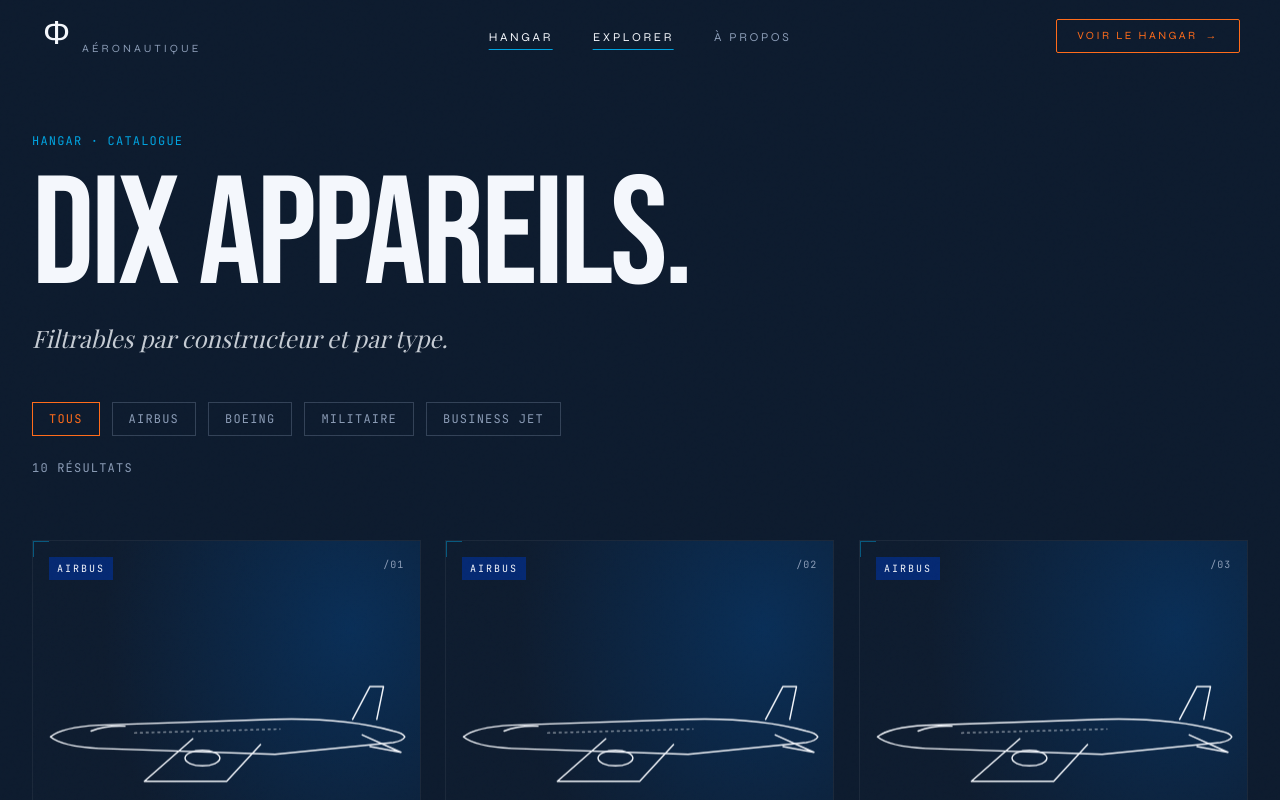
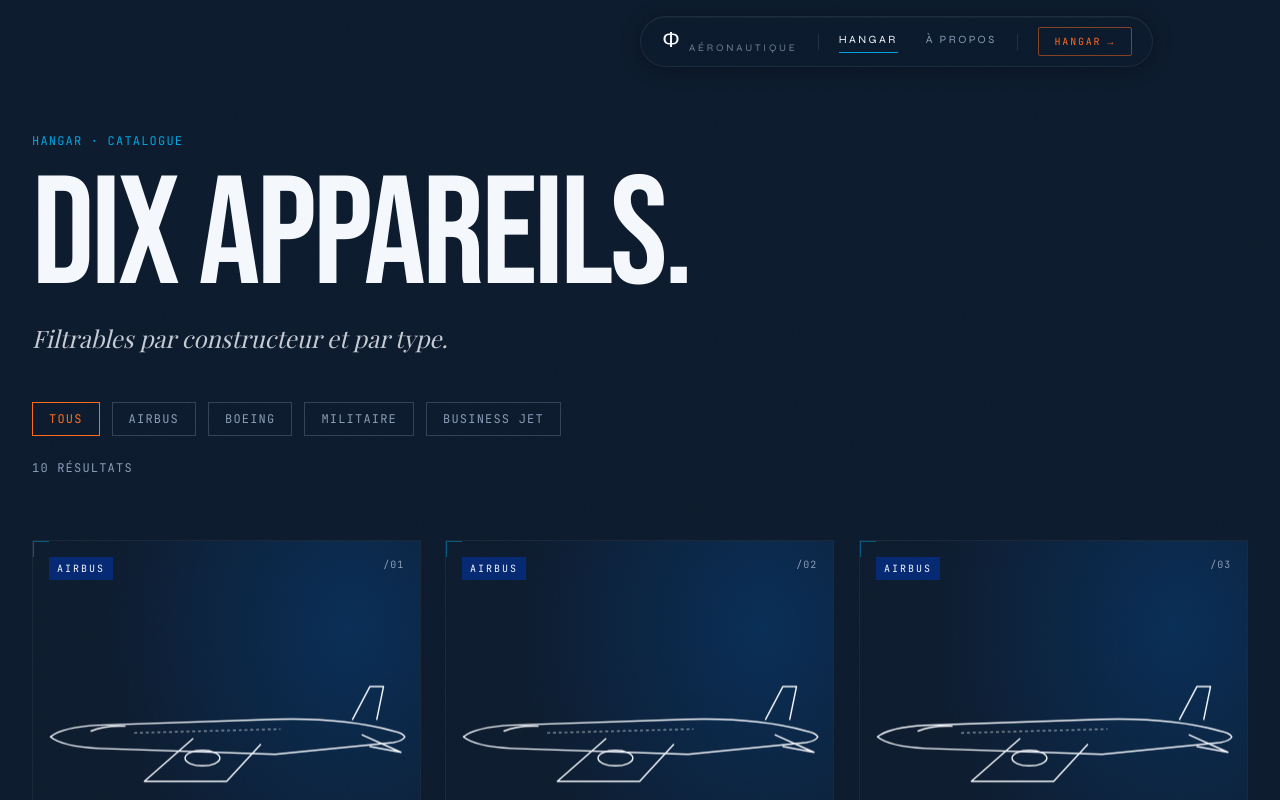
Before and after one commit to issadyacine473-lab/Claude-code, a React (Vite) app in the folder phi-aeronautique/: page /hangar in a window 1280 px wide. Shown: the top 800 px of the page. Built offline with nearby package versions, Linux system fonts and the light colour scheme; a web font is replaced by a local one.

Commit message:
feat: update Navbar.tsx

```diff
--- a/phi-aeronautique/src/components/Navbar.tsx
+++ b/phi-aeronautique/src/components/Navbar.tsx
@@ -1,40 +1,42 @@
 import { useEffect, useRef, useState } from 'react';
-import { NavLink, Link } from 'react-router-dom';
+import { NavLink, Link, useLocation } from 'react-router-dom';
 import { motion, AnimatePresence, useReducedMotion } from 'framer-motion';
 import { Menu, X } from 'lucide-react';
 
 const EASE = [0.22, 1, 0.36, 1] as const;
 
-const NAV_LINKS: { label: string; to: string }[] = [
+const NAV_LINKS = [
   { label: 'Hangar', to: '/hangar' },
-  { label: 'Explorer', to: '/hangar' },
   { label: 'À propos', to: '/a-propos' },
 ];
 
-function PhiLogo() {
+function PhiMark() {
   return (
-    <Link to="/" className="flex items-baseline gap-2 select-none">
+    <Link
+      to="/"
+      aria-label="Φ Aéronautique — Accueil"
+      className="flex items-baseline gap-2 select-none group"
+    >
       <svg
-        width="34"
-        height="38"
-        viewBox="0 0 34 38"
+        width="20"
+        height="24"
+        viewBox="0 0 20 24"
         fill="none"
-        aria-label="Phi Aéronautique"
-        className="overflow-visible"
+        aria-hidden="true"
+        className="transition-opacity duration-200 group-hover:opacity-70"
       >
         <text
-          x="17"
-          y="30"
+          x="10"
+          y="20"
           textAnchor="middle"
           fontFamily="'Bebas Neue', sans-serif"
-          fontSize="34"
+          fontSize="22"
           fill="#F4F7FC"
-          style={{ letterSpacing: '0.02em' }}
         >
           Φ
         </text>
       </svg>
-      <span className="font-body text-[11px] uppercase tracking-[0.28em] text-phi-grey">
+      <span className="font-body text-[10px] uppercase tracking-[0.28em] text-phi-grey/80 hidden sm:block transition-colors duration-200 group-hover:text-phi-grey">
         Aéronautique
       </span>
     </Link>
@@ -45,14 +47,17 @@ export default function Navbar() {
   const [scrolled, setScrolled] = useState(false);
   const [open, setOpen] = useState(false);
   const reduce = useReducedMotion();
+  const location = useLocation();
   const ticking = useRef(false);
+
+  useEffect(() => { setOpen(false); }, [location.pathname]);
 
   useEffect(() => {
     const onScroll = () => {
       if (ticking.current) return;
       ticking.current = true;
       requestAnimationFrame(() => {
-        setScrolled(window.scrollY > 30);
+        setScrolled(window.scrollY > 50);
         ticking.current = false;
       });
     };
@@ -61,46 +66,48 @@ export default function Navbar() {
     return () => window.removeEventListener('scroll', onScroll);
   }, []);
 
-  // Lock scroll when mobile drawer is open
   useEffect(() => {
     if (open) {
-      const original = document.body.style.overflow;
+      const saved = document.body.style.overflow;
       document.body.style.overflow = 'hidden';
-      return () => {
-        document.body.style.overflow = original;
-      };
+      return () => { document.body.style.overflow = saved; };
     }
   }, [open]);
 
   return (
     <>
-      <motion.header
-        initial={reduce ? false : { opacity: 0, y: -20 }}
+      {/* ── Floating pill ────────────────────────────── */}
+      <motion.div
+        className="fixed z-50 left-1/2 -translate-x-1/2"
+        style={{ top: '16px' }}
+        initial={reduce ? false : { opacity: 0, y: -16 }}
         animate={{ opacity: 1, y: 0 }}
         transition={{ duration: 0.6, ease: EASE }}
+      >
+        {/* Pill container */}
+        <div
           className={[
-          'fixed top-0 left-0 right-0 z-40',
-          'transition-[background-color,backdrop-filter,border-color] duration-300',
+            'flex items-center gap-5 rounded-full transition-all duration-500',
+            'px-5 py-2.5',
             scrolled
-            ? 'backdrop-blur-md bg-phi-slate/70 border-b border-phi-sky/20'
-            : 'bg-transparent border-b border-transparent',
+              ? 'bg-[rgba(13,27,46,0.88)] backdrop-blur-2xl border border-[rgba(0,163,224,0.2)] shadow-[0_6px_40px_rgba(0,0,0,0.45),inset_0_1px_0_rgba(255,255,255,0.06)]'
+              : 'bg-[rgba(13,27,46,0.42)] backdrop-blur-xl  border border-[rgba(255,255,255,0.07)] shadow-[0_2px_20px_rgba(0,0,0,0.3),inset_0_1px_0_rgba(255,255,255,0.04)]',
           ].join(' ')}
         >
-        <nav className="max-w-[1400px] mx-auto px-6 lg:px-10 h-[72px] flex items-center justify-between">
-          {/* Left: logo */}
-          <PhiLogo />
+          <PhiMark />
 
-          {/* Center: nav links */}
-          <ul className="hidden md:flex items-center gap-10 absolute left-1/2 -translate-x-1/2">
+          {/* Divider */}
+          <span className="w-px h-4 bg-white/10 hidden md:block" aria-hidden="true" />
+
+          {/* Desktop links */}
+          <nav className="hidden md:flex items-center gap-7" aria-label="Navigation principale">
             {NAV_LINKS.map((link) => (
-              <li key={link.label}>
               <NavLink
+                key={link.label}
                 to={link.to}
-                  end={link.to === '/'}
                 className={({ isActive }) =>
                   [
-                      'font-body text-[12px] uppercase tracking-[0.22em] transition-colors duration-200',
-                      'relative pb-1',
+                    'relative font-body text-[11px] uppercase tracking-[0.22em] pb-0.5 transition-colors duration-200',
                     isActive ? 'text-phi-white' : 'text-phi-grey hover:text-phi-white',
                   ].join(' ')
                 }
@@ -108,119 +115,135 @@ export default function Navbar() {
                 {({ isActive }) => (
                   <>
                     {link.label}
-                      <span
+                    {isActive && (
+                      <motion.span
+                        layoutId="nav-underline"
                         className="absolute left-0 right-0 -bottom-0.5 h-px bg-phi-sky"
-                        style={{
-                          transform: isActive ? 'scaleX(1)' : 'scaleX(0)',
-                          transformOrigin: 'left',
-                          transition: 'transform 300ms cubic-bezier(0.22,1,0.36,1)',
-                        }}
+                        transition={{ type: 'spring', stiffness: 400, damping: 32 }}
                       />
+                    )}
                   </>
                 )}
               </NavLink>
-              </li>
             ))}
-          </ul>
+          </nav>
 
-          {/* Right: CTA */}
-          <div className="hidden md:block">
+          {/* Divider */}
+          <span className="w-px h-4 bg-white/10 hidden md:block" aria-hidden="true" />
+
+          {/* CTA */}
           <Link
             to="/hangar"
-              className="group inline-flex items-center gap-2 border border-phi-orange text-phi-orange hover:bg-phi-orange hover:text-phi-slate transition-colors duration-200 px-5 py-2 font-body text-[11px] uppercase tracking-[0.22em]"
+            className="hidden md:inline-flex items-center gap-1.5 font-mono text-[10px] uppercase tracking-[0.18em] text-phi-orange border border-phi-orange/50 hover:bg-phi-orange hover:text-phi-slate transition-all duration-200 px-4 py-1.5"
             style={{ borderRadius: 2 }}
           >
-              Voir le Hangar
-              <span className="transition-transform duration-200 group-hover:translate-x-1">→</span>
+            Hangar
+            <span aria-hidden="true">→</span>
           </Link>
-          </div>
 
-          {/* Mobile hamburger */}
+          {/* Mobile toggle */}
           <button
-            onClick={() => setOpen(true)}
-            aria-label="Ouvrir le menu"
-            className="md:hidden text-phi-white p-2"
+            onClick={() => setOpen((v) => !v)}
+            aria-label={open ? 'Fermer le menu' : 'Ouvrir le menu'}
+            aria-expanded={open}
+            className="md:hidden flex items-center justify-center text-phi-white p-1"
           >
-            <Menu size={22} />
-          </button>
-        </nav>
-      </motion.header>
-
-      {/* Mobile drawer */}
-      <AnimatePresence>
-        {open && (
-          <motion.div
-            key="drawer"
-            initial={{ opacity: 0 }}
-            animate={{ opacity: 1 }}
-            exit={{ opacity: 0 }}
-            transition={{ duration: 0.25 }}
-            className="fixed inset-0 z-50 md:hidden"
+            <AnimatePresence mode="wait" initial={false}>
+              {open ? (
+                <motion.span
+                  key="close"
+                  initial={{ rotate: -45, opacity: 0 }}
+                  animate={{ rotate: 0, opacity: 1 }}
+                  exit={{ rotate: 45, opacity: 0 }}
+                  transition={{ duration: 0.2 }}
                 >
-            {/* Backdrop */}
-            <motion.div
-              className="absolute inset-0 bg-phi-slate/60 backdrop-blur-sm"
-              onClick={() => setOpen(false)}
-              initial={{ opacity: 0 }}
-              animate={{ opacity: 1 }}
-              exit={{ opacity: 0 }}
-            />
-
-            {/* Panel */}
-            <motion.aside
-              initial={reduce ? { x: 0 } : { x: '100%' }}
-              animate={{ x: 0 }}
-              exit={reduce ? { x: 0 } : { x: '100%' }}
-              transition={{ duration: 0.45, ease: EASE }}
-              className="absolute top-0 right-0 h-full w-[82%] max-w-[380px] bg-phi-slate border-l border-phi-sky/20 flex flex-col"
+                  <X size={17} strokeWidth={1.5} />
+                </motion.span>
+              ) : (
+                <motion.span
+                  key="open"
+                  initial={{ rotate: 45, opacity: 0 }}
+                  animate={{ rotate: 0, opacity: 1 }}
+                  exit={{ rotate: -45, opacity: 0 }}
+                  transition={{ duration: 0.2 }}
                 >
-              <div className="h-[72px] px-6 flex items-center justify-between border-b border-phi-sky/15">
-                <PhiLogo />
-                <button
-                  onClick={() => setOpen(false)}
-                  aria-label="Fermer le menu"
-                  className="text-phi-white p-2"
-                >
-                  <X size={22} />
+                  <Menu size={17} strokeWidth={1.5} />
+                </motion.span>
+              )}
+            </AnimatePresence>
           </button>
         </div>
 
-              <ul className="flex-1 flex flex-col gap-6 px-8 py-12">
+        {/* Mobile dropdown */}
+        <AnimatePresence>
+          {open && (
+            <motion.nav
+              key="mobile-menu"
+              initial={reduce ? { opacity: 0 } : { opacity: 0, y: -6, scaleY: 0.9 }}
+              animate={{ opacity: 1, y: 0, scaleY: 1 }}
+              exit={reduce ? { opacity: 0 } : { opacity: 0, y: -6, scaleY: 0.9 }}
+              transition={{ duration: 0.25, ease: EASE }}
+              style={{ transformOrigin: 'top center' }}
+              className="mt-2 rounded-2xl overflow-hidden bg-[rgba(13,27,46,0.94)] backdrop-blur-2xl border border-[rgba(0,163,224,0.18)] shadow-[0_12px_48px_rgba(0,0,0,0.55),inset_0_1px_0_rgba(255,255,255,0.06)] min-w-[220px]"
+              aria-label="Menu mobile"
+            >
+              <ul>
                 {NAV_LINKS.map((link, i) => (
                   <motion.li
                     key={link.label}
-                    initial={reduce ? false : { opacity: 0, y: 12 }}
-                    animate={{ opacity: 1, y: 0 }}
-                    transition={{ delay: 0.08 + i * 0.06, duration: 0.4, ease: EASE }}
+                    initial={reduce ? false : { opacity: 0, x: -10 }}
+                    animate={{ opacity: 1, x: 0 }}
+                    transition={{ delay: 0.05 + i * 0.05, duration: 0.28, ease: EASE }}
+                    className="border-b border-white/[0.05] last:border-none"
                   >
                     <NavLink
                       to={link.to}
-                      onClick={() => setOpen(false)}
                       className={({ isActive }) =>
                         [
-                          'font-display text-4xl tracking-wide block',
-                          isActive ? 'text-phi-white' : 'text-phi-grey',
+                          'flex items-center justify-between px-7 py-4 font-display text-[1.75rem] tracking-wide transition-colors duration-200',
+                          isActive ? 'text-phi-white' : 'text-phi-grey hover:text-phi-white',
                         ].join(' ')
                       }
                     >
+                      {({ isActive }) => (
+                        <>
                           {link.label}
+                          {isActive && (
+                            <span className="w-1.5 h-1.5 rounded-full bg-phi-sky" aria-hidden="true" />
+                          )}
+                        </>
+                      )}
                     </NavLink>
                   </motion.li>
                 ))}
               </ul>
-
-              <div className="px-8 pb-10">
+              <div className="px-7 py-5 border-t border-white/[0.05]">
                 <Link
                   to="/hangar"
-                  onClick={() => setOpen(false)}
-                  className="inline-flex items-center gap-2 border border-phi-orange text-phi-orange px-5 py-3 font-body text-[12px] uppercase tracking-[0.22em]"
+                  className="inline-flex items-center gap-2 border border-phi-orange/60 text-phi-orange px-5 py-2.5 font-mono text-[10px] uppercase tracking-[0.2em] hover:bg-phi-orange hover:text-phi-slate transition-all duration-200"
                   style={{ borderRadius: 2 }}
                 >
                   Voir le Hangar →
                 </Link>
               </div>
-            </motion.aside>
+            </motion.nav>
+          )}
+        </AnimatePresence>
       </motion.div>
+
+      {/* Backdrop tap-to-close on mobile */}
+      <AnimatePresence>
+        {open && (
+          <motion.div
+            key="backdrop"
+            className="fixed inset-0 z-40 md:hidden"
+            initial={{ opacity: 0 }}
+            animate={{ opacity: 1 }}
+            exit={{ opacity: 0 }}
+            transition={{ duration: 0.2 }}
+            onClick={() => setOpen(false)}
+            aria-hidden="true"
+          />
         )}
       </AnimatePresence>
     </>
```
Lines whose indentation alone changed are shown as unchanged.
